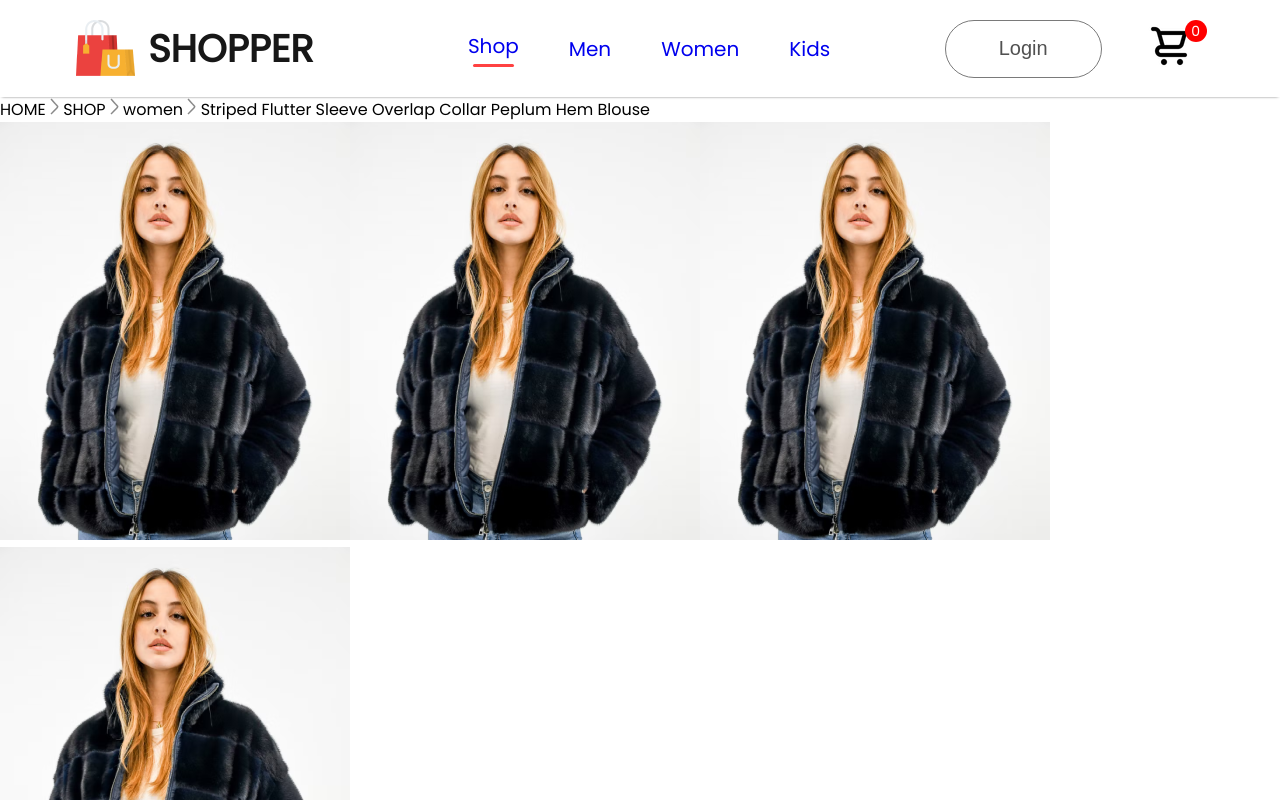
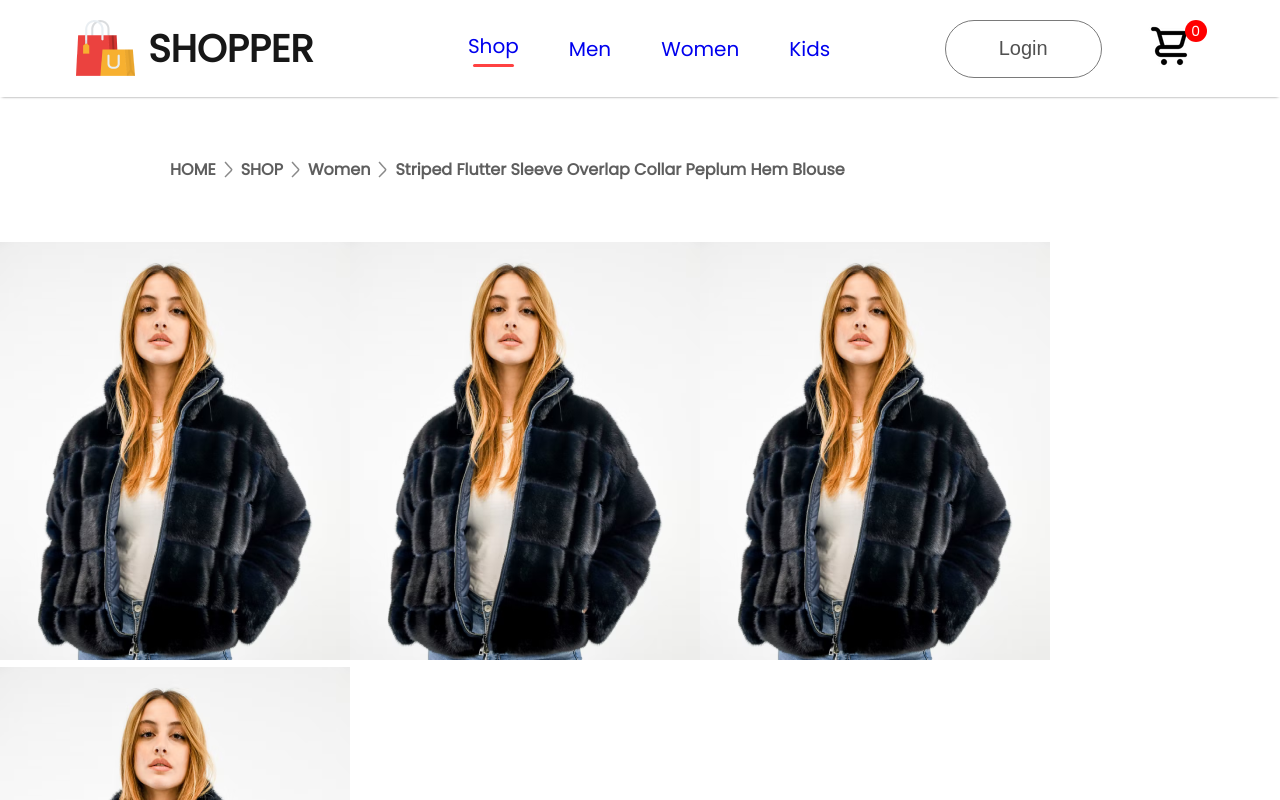
Before and after one commit to nc1135/E-commerce, a React (Create React App) app: page /product/1 in a window 1280 px wide. Shown: the top 800 px of the page. Built offline with nearby package versions, Linux system fonts and the light colour scheme.

Commit message:
Update Breadcrum

```diff
--- a/src/Components/Breadcrums/Breadcrum.css
+++ b/src/Components/Breadcrums/Breadcrum.css
@@ -0,0 +1,10 @@
+.breadcrum{
+    display: flex;
+    align-items: center;
+    gap: 8px;
+    color: #5e5e5e;
+    font-size: 16px;
+    font-weight: 600;
+    margin: 60px 170px;
+    text-transform: capitalize;
+}
```
